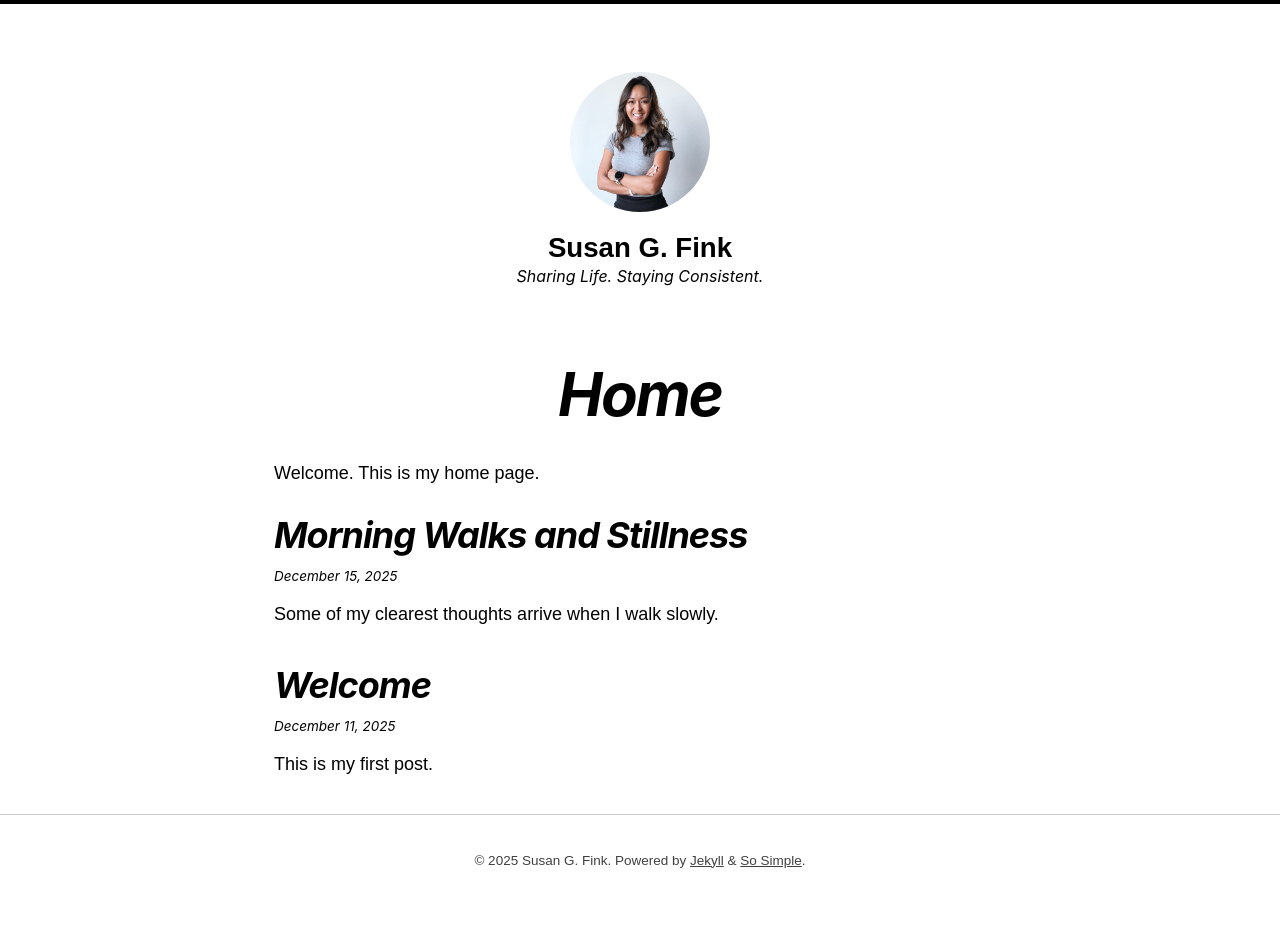
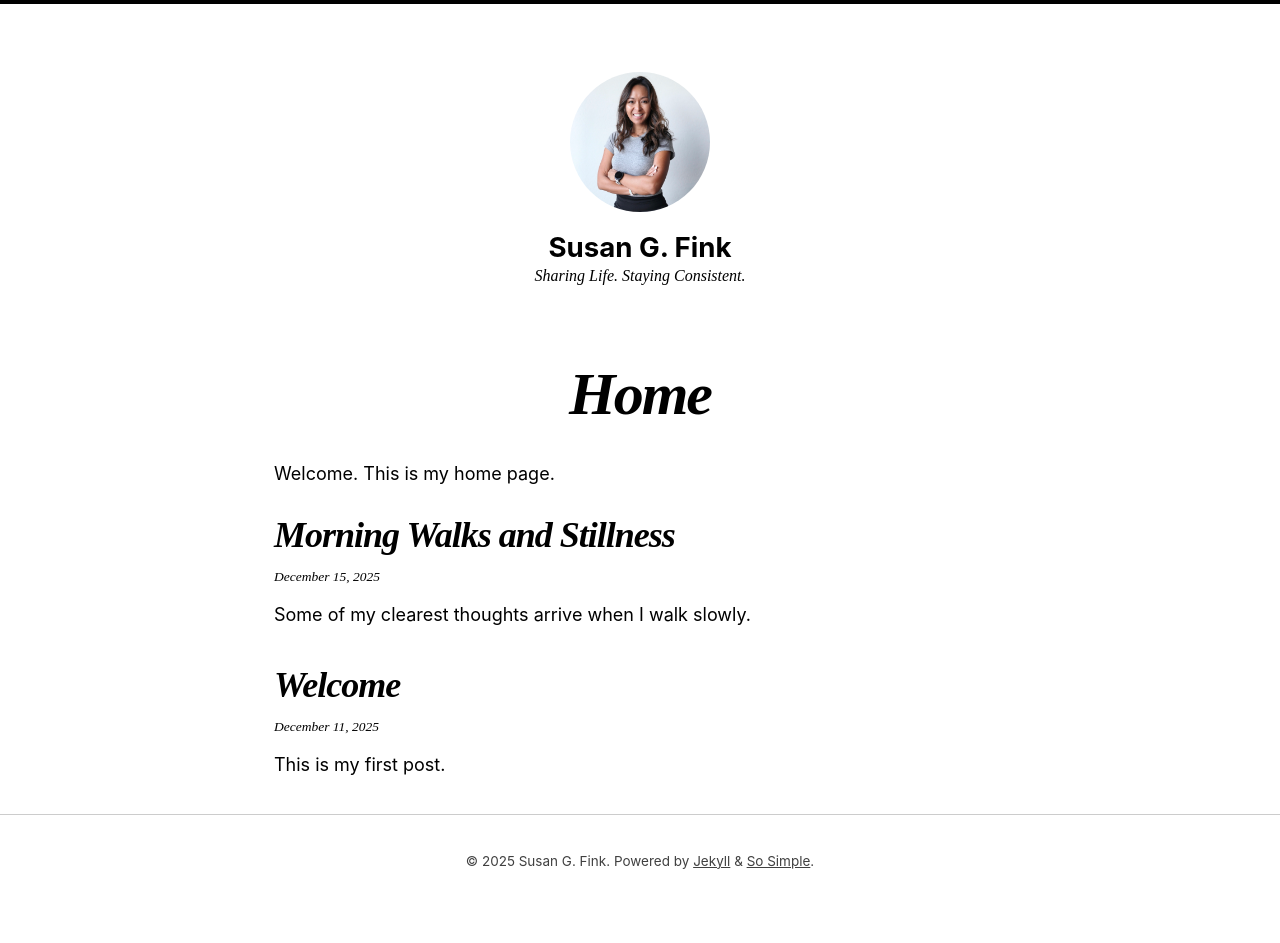
Before and after one commit to susangfink/site, a Jekyll site: the page built from index.md, in a window 1280 px wide. Built offline with Jekyll 4.4.1, drawn with Linux system fonts in a browser that asks for light colours; nearby versions of some CDN libraries.

Commit message:
Update _variables.scss

```diff
--- a/_sass/so-simple/_variables.scss
+++ b/_sass/so-simple/_variables.scss
@@ -38,8 +38,8 @@ $h6-min: ($base-font-size / $modular-scale-1) !default;
 $h6-max: ($base-font-size / $modular-scale-2) !default;
 
 /* Font Families */
-$serif-font-family: "Inter", serif !default;
-$sans-serif-font-family: "Source Sans Pro", sans-serif !default;
+$serif-font-family: "Spectral", serif !default;
+$sans-serif-font-family: "Inter", sans-serif !default;
 $monospace-font-family: Menlo, Consolas, Monaco, "Courier New", Courier, monospace !default;
 
 $base-font: "Inter", -apple-system, BlinkMacSystemFont, "Segoe UI", Roboto, sans-serif;
```
